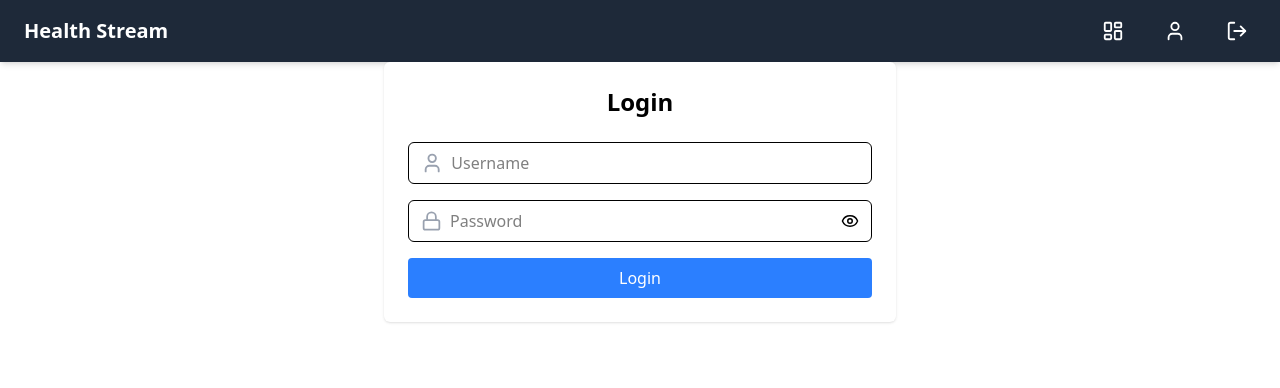
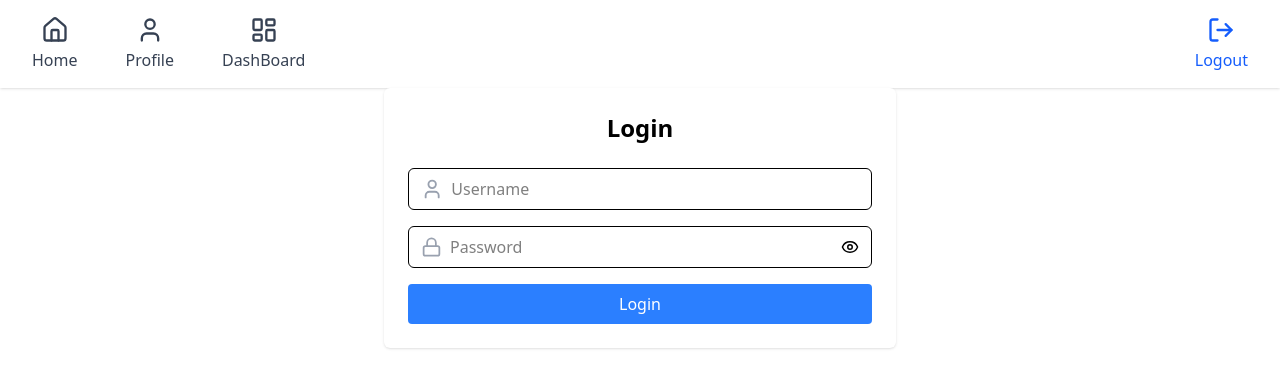
Before and after one commit to Asciugano/health_stream, a React (Vite) app in the folder frontend/: page /login in a window 1280 px wide. Shown: the top 388 px of the page. Built offline with nearby package versions, Linux system fonts and the light colour scheme.

Commit message:
migliorata la navbar

```diff
--- a/frontend/src/components/NavBar.jsx
+++ b/frontend/src/components/NavBar.jsx
@@ -1,6 +1,7 @@
 import React from "react";
 import { useNavigate, Link } from "react-router-dom";
-import { LayoutDashboard, User, LogOut } from "lucide-react";
+import { LayoutDashboard, User, LogOut, Home } from "lucide-react";
+import NavItem from "./NavItem";
 
 function Navbar({ setToken }) {
   const navigate = useNavigate();
@@ -12,25 +13,15 @@ function Navbar({ setToken }) {
   };
 
   return (
-    <nav className="w-full bg-gray-800 text-white px-6 py-3 flex justify-between items-center shadow-md">
-      {/* Logo */}
-      <Link to="/" className="text-xl font-bold hover:text-gray-300">
-        Health Stream
-      </Link>
-
-      {/* Solo icone */}
-      <div className="flex items-center gap-6">
-        <Link to="/dashboard" className="p-2 rounded-full hover:bg-gray-700 transition">
-          <LayoutDashboard size={22} />
-        </Link>
-        <Link to="/profile" className="p-2 rounded-full hover:bg-gray-700 transition">
-          <User size={22} />
-        </Link>
-        <button
-          onClick={handleLogout}
-          className="p-2 rounded-full hover:bg-red-600 transition"
-        >
-          <LogOut size={22} />
+    <nav className="flex justify-between items-center bg-white shadow px-4 py-2">
+      <div className="flex space-x-4">
+        <NavItem icon={Home} label={"Home"} to={'/'} />
+        <NavItem icon={User} label={"Profile"} to={'/profile'} />
+        <NavItem icon={LayoutDashboard} label={"DashBoard"} to={'/dashboard'} />
+      </div>
+      <div className="flex items-center">
+        <button onClick={handleLogout} className="flex items-center text-red-500 hover:text-red-700 transition">
+          <NavItem icon={LogOut} label={"Logout"} to={"/login"} />
         </button>
       </div>
     </nav>
--- /dev/null
+++ b/frontend/src/components/NavItem.jsx
@@ -0,0 +1,23 @@
+import React from "react";
+import { useLocation, useNavigate } from "react-router-dom";
+
+function NavItem({ icon: Icon, label, to }) {
+  const navigate = useNavigate();
+  const location = useLocation();
+  const isActive = location.pathname == to;
+
+  return (
+    <div
+      className={`flex flex-col items-center group cursor-pointer px-4 py-2 transition-all duration-200 ${isActive ? "text-blue-600" : "text-gray-700"}`}
+      onClick={() => navigate(to)}
+    >
+      <Icon className="transition-transform duration-200 group-hover:scale-90" size={28} />
+      <div className="relative mt-1">
+        <span>{label}</span>
+        <span className="absolute left-0 bottom-0 w-full h-[2px] bg-blue-600 scale-x-0 transition-transform duration-200 group-hover:scale-x-100"></span>
+      </div>
+    </div>
+  )
+}
+
+export default NavItem;
```
